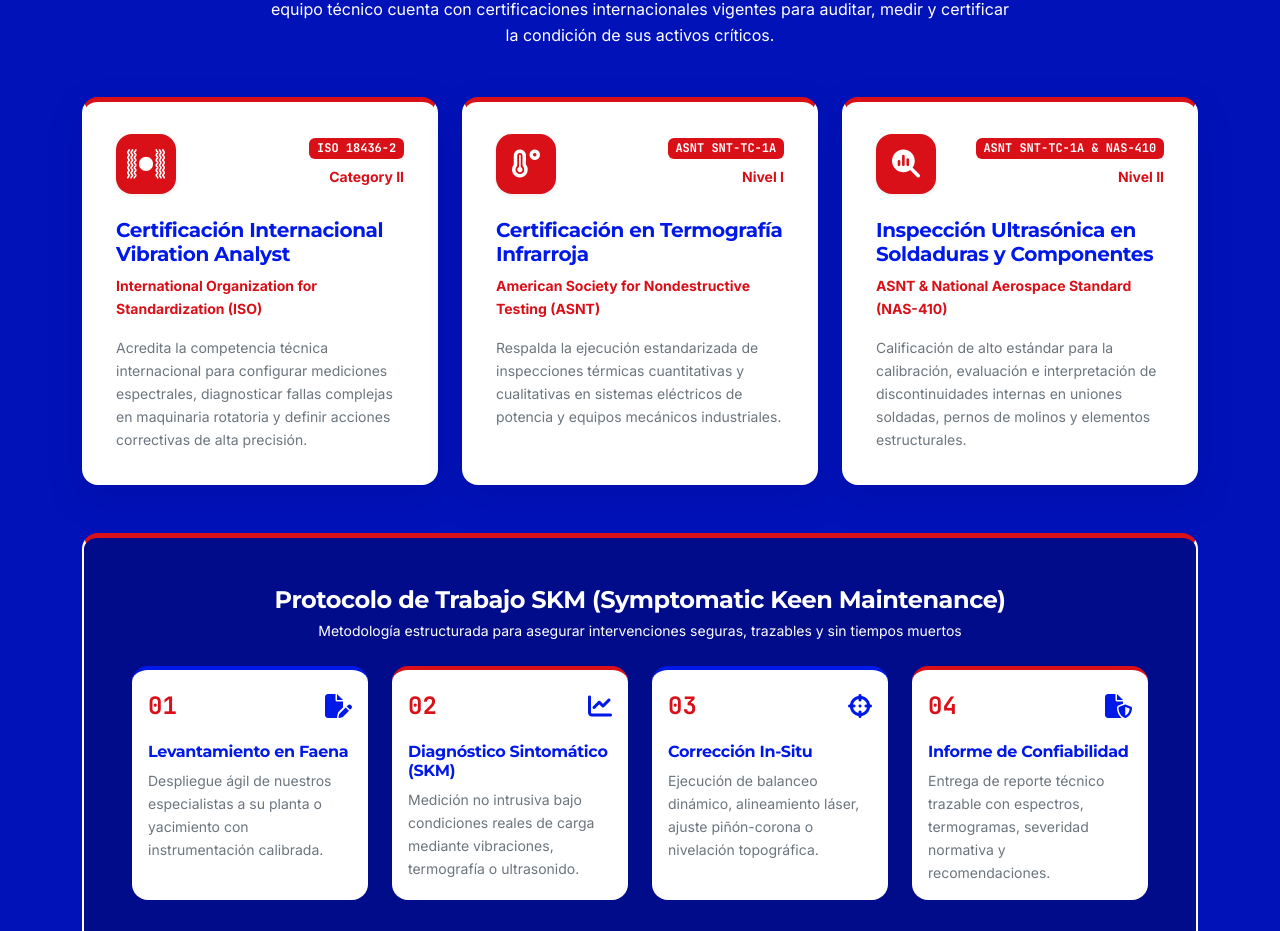
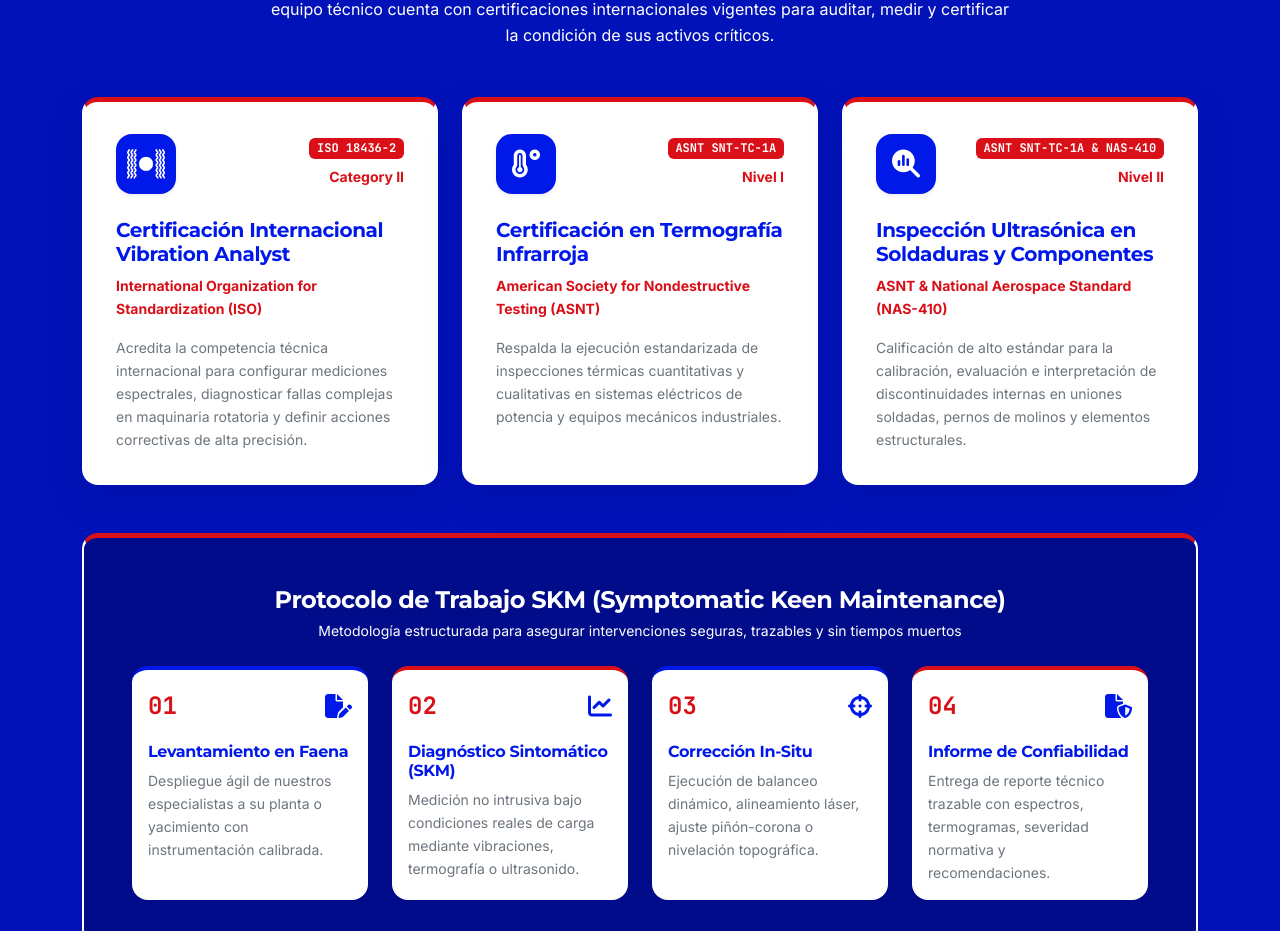
Before and after one commit to gabrielvillarroeltorrejon-star/vibromine-web, a Vue app: page / in a window 1280 px wide. Shown: the part 6458-7389 px from the top of the page. Built offline with nearby package versions, Linux system fonts and the light colour scheme; no server answers.

Commit message:
style(certifications): set certification icon boxes to royal blue (#0018e8) while keeping red card accents

```diff
--- a/src/components/CertificationsSection.vue
+++ b/src/components/CertificationsSection.vue
@@ -32,11 +32,7 @@ import { certificationsList, workflowSteps } from '../data/vibromineData'
             <div class="d-flex justify-content-between align-items-center mb-4">
               <div
                 class="rounded-4 d-flex align-items-center justify-content-center text-white shadow-sm"
-                :style="{
-                  width: '60px',
-                  height: '60px',
-                  backgroundColor: cert.accentColor
-                }"
+                style="width: 60px; height: 60px; background-color: #0018e8;"
               >
                 <i :class="[cert.icon, 'fs-3']"></i>
               </div>
```
